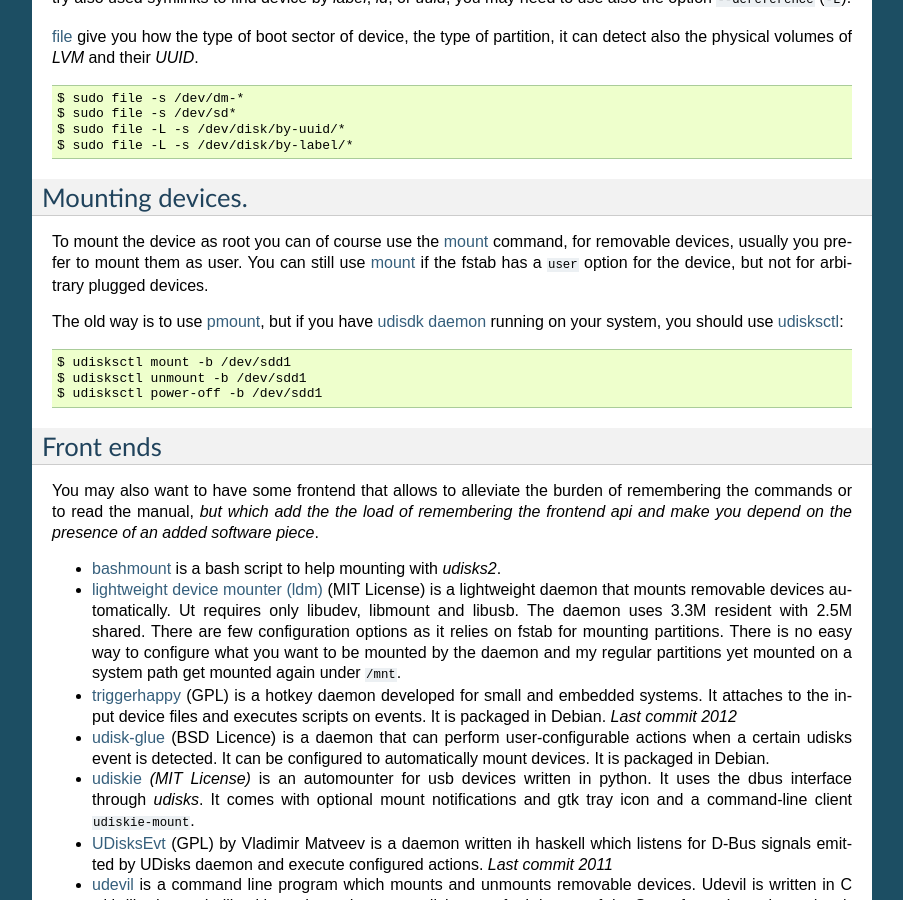
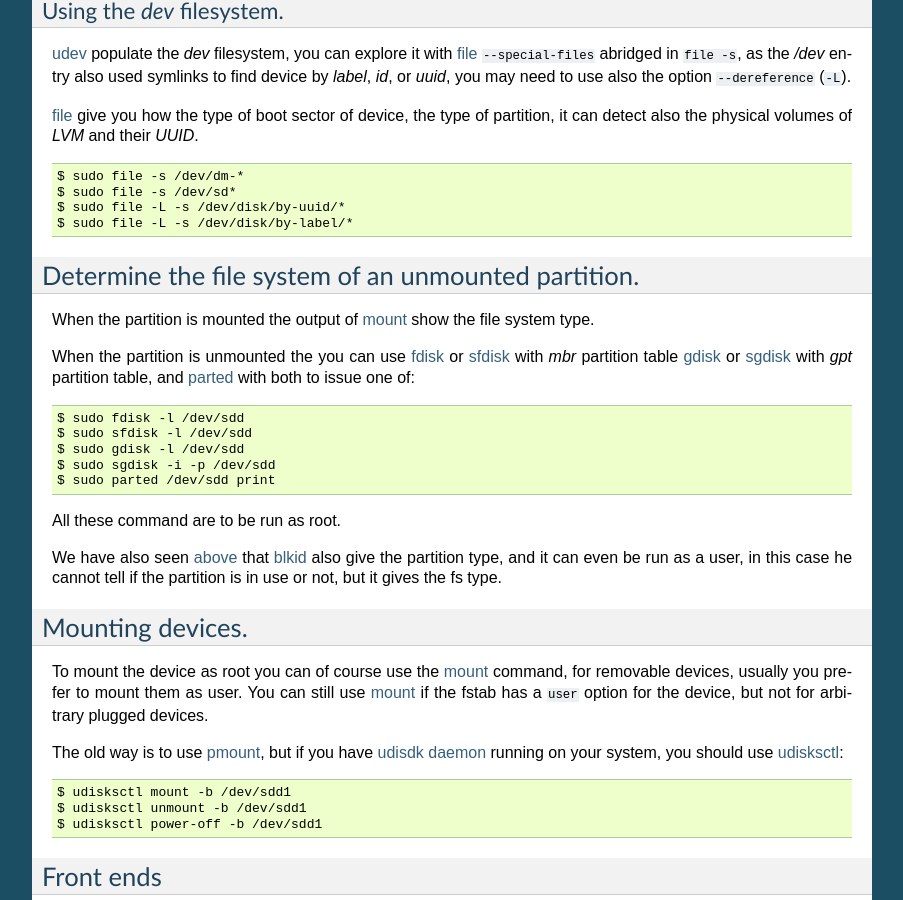
Before and after one commit to marczz/unix_memo, a Sphinx documentation site: the page built from source/devices.rst, in a window 1280 px wide and 900 px high, scrolled down 2024 px. Shown: the whole window, without its empty margins (198-1101 px from the left). Built offline with Sphinx 7.4.7, drawn with Linux system fonts in a browser that asks for light colours; the version number could not be read and is left out; some of the changed text lies outside the part shown.

Commit message:
source/devices.rst: added fs type of a partition.

```diff
--- a/source/devices.rst
+++ b/source/devices.rst
@@ -76,11 +76,18 @@
 or :ref:`blkid <blkid>`
 which I find more informative for discovering new devices.
 
-When you know your partitions, by using any mean like the
+There are many way to know what partitions compose your storage
+devices like
 :ref:`proc filesystem <devices_proc_sys_fs>`, the
-:ref:`dev filesystem <dev_fs>`, :man:`fdisk` or :man:`gdisk`
+:ref:`dev filesystem <dev_fs>`, or the commands: :man:`fdisk`, :man:`sfdisk`,
+:man:`gdisk`, :man:`sgdisk` or :man:`parted`.
 
-You can get more info using the device entry:
+You may have to use a second level whent the partition is a lvm
+partition used in a volume group divided in logical volumes by using
+:man:`lvdisplay` or for a btrfs file system divided in subvolumes by
+using :man:`btrfs-subvolume`.
+
+You can then get more info using the device entry:
 
 ::
 
@@ -158,6 +165,29 @@
 
 
     2075  ls /etc/dbus-1/system.d/ | grep freedesktop
+
+Determine the file system of an unmounted partition.
+----------------------------------------------------
+When the partition is mounted the output of :man:`mount` show the file
+system type.
+
+When the partition is unmounted the you can use
+:man:`fdisk` or :man:`sfdisk` with *mbr* partition table
+:man:`gdisk` or :man:`sgdisk` with *gpt* partition table,
+and  :man:`parted` with both to issue one of::
+
+  $ sudo fdisk -l /dev/sdd
+  $ sudo sfdisk -l /dev/sdd
+  $ sudo gdisk -l /dev/sdd
+  $ sudo sgdisk -i -p /dev/sdd
+  $ sudo parted /dev/sdd print
+
+All these command are to be run as root.
+
+
+We have also seen :ref:`above <blkid>` that :man:`blkid` also give the
+partition type, and it can even be run as a user, in this case he
+cannot tell if the partition is in use or not, but it gives the fs type.
 
 Mounting devices.
 -----------------
```
